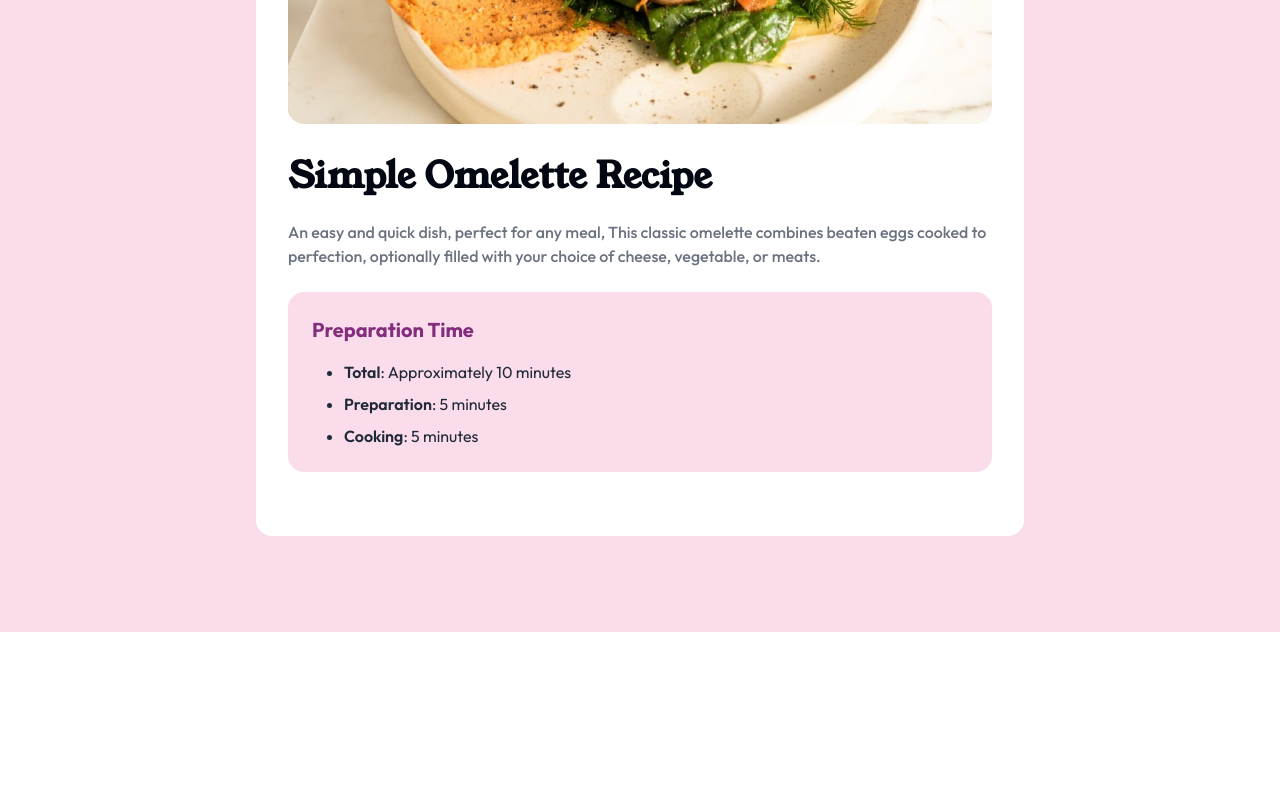
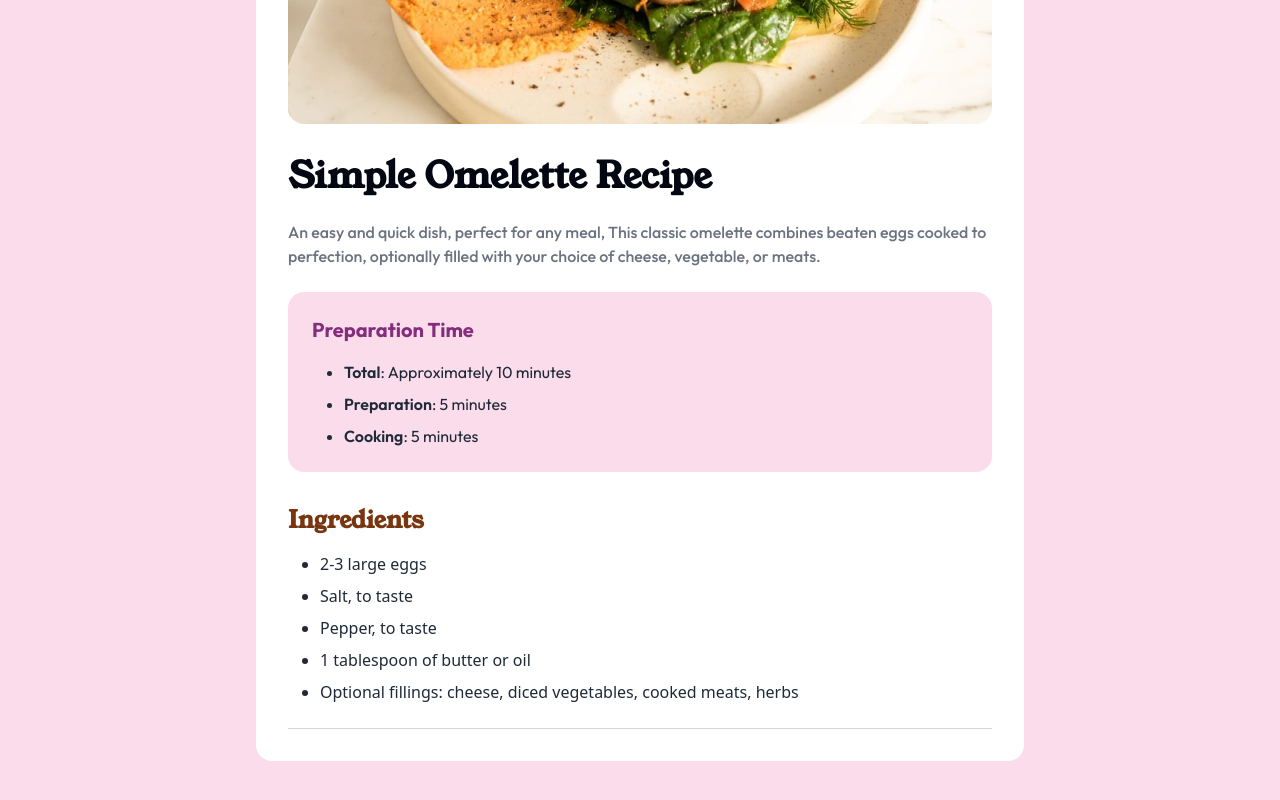
Before and after one commit to SajeedAninda/Recipe-Page, a React (Vite) app: page / in a window 1280 px wide. Shown: the part 326-1126 px from the top of the page. Before the commit the page ends 958 px from the top, so only its background shows below. Built offline with nearby package versions, Linux system fonts and the light colour scheme.

Commit message:
Completed Ingrediants section

```diff
--- a/src/Components/Page.jsx
+++ b/src/Components/Page.jsx
@@ -29,8 +29,21 @@ const Page = () => {
                             <li className='text-gray-800'><span className='font-semibold '>Cooking</span>: 5 minutes</li>
                         </ul>
                     </div>
+                </div>
 
 
+                <div className="ingredientsSection border-b border-gray-300 pb-6 space-y-4">
+                    <h1 className='text-2xl font-semibold font-youngSerif text-amber-900'>
+                        Ingredients
+                    </h1>
+
+                    <ul className='list-disc ml-8 space-y-2 text-amber-950'>
+                        <li className='text-gray-800'>2-3 large eggs</li>
+                        <li className='text-gray-800'>Salt, to taste</li>
+                        <li className='text-gray-800'>Pepper, to taste</li>
+                        <li className='text-gray-800'>1 tablespoon of butter or oil</li>
+                        <li className='text-gray-800'>Optional fillings: cheese, diced vegetables, cooked meats, herbs</li>
+                    </ul>
                 </div>
             </div>
         </div>
```
